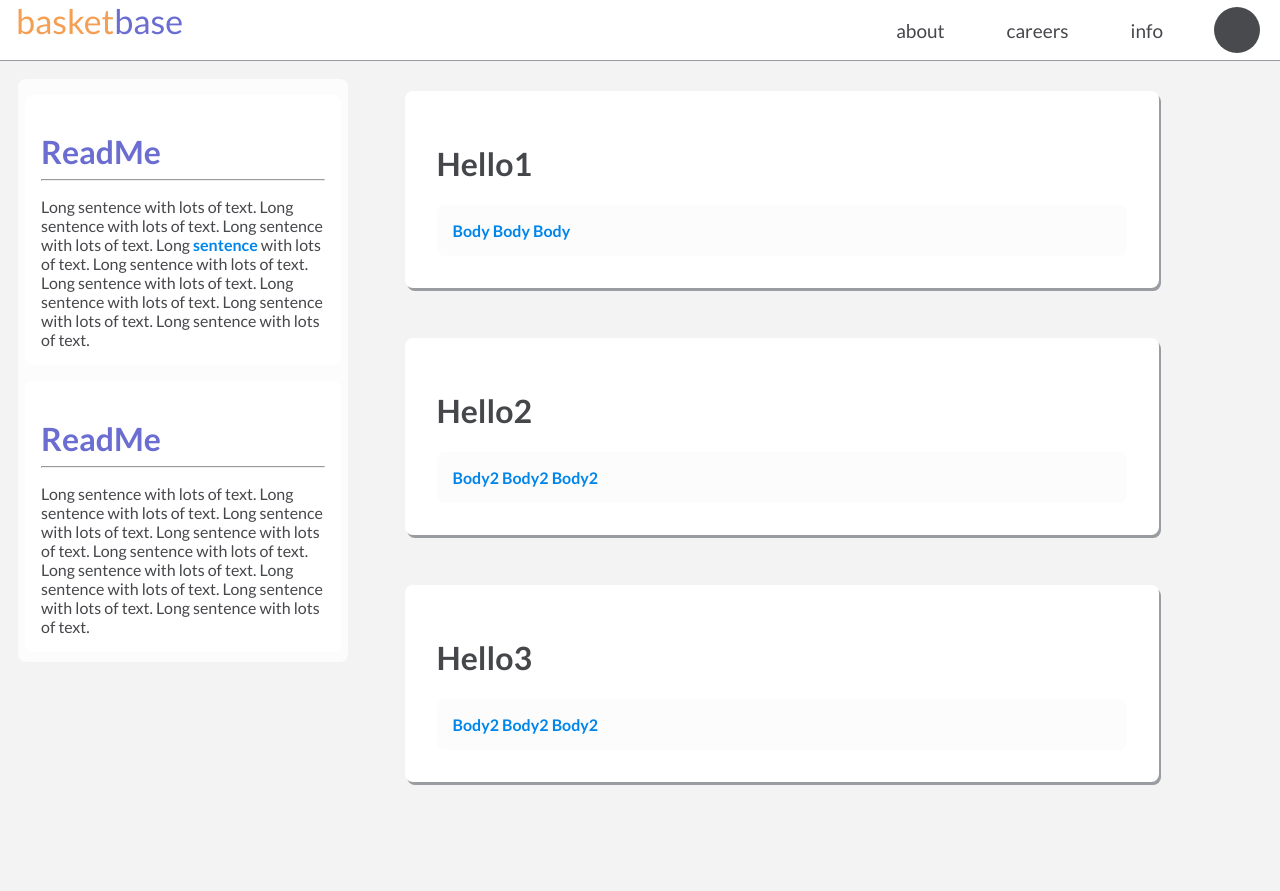
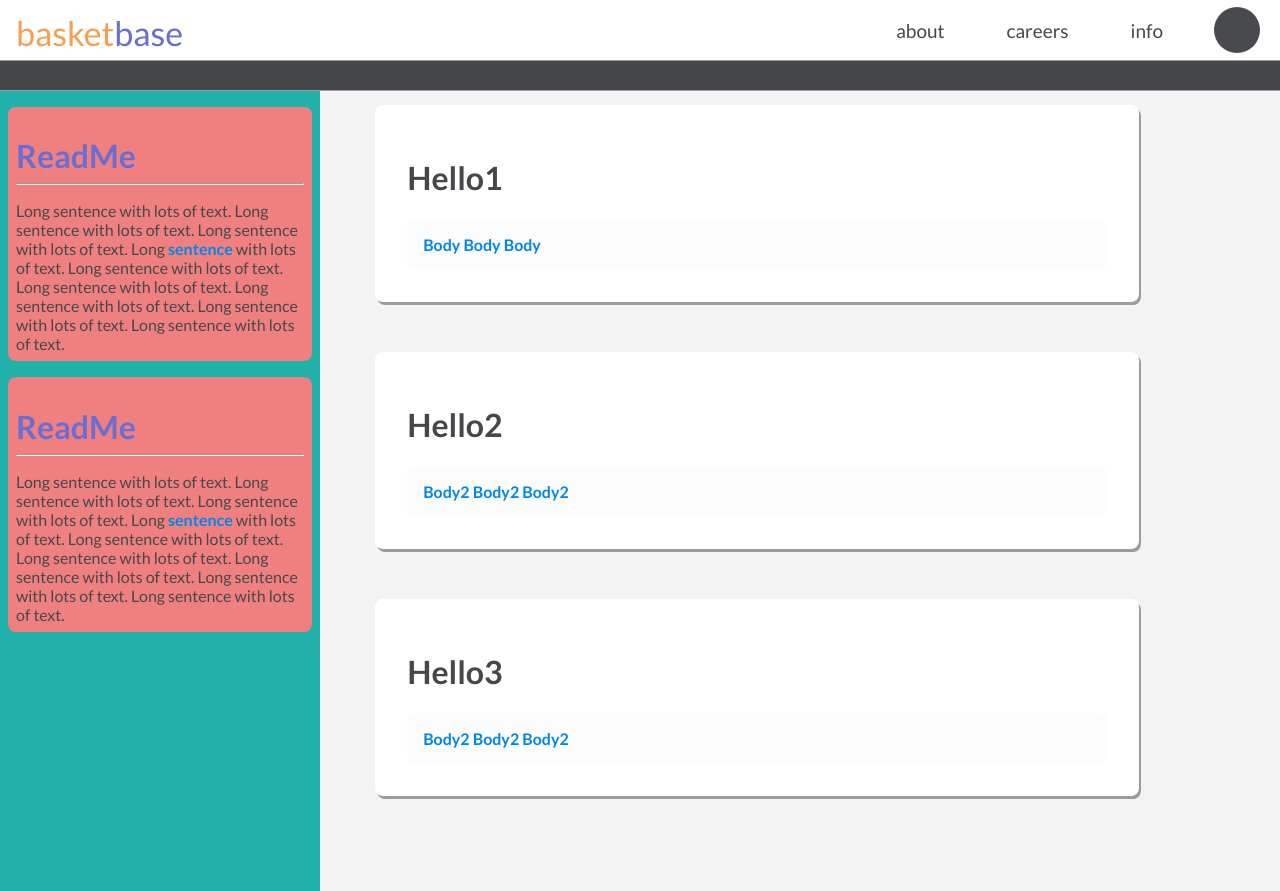
Before and after one commit to ding-swe/facebook-cleaner, a React (Create React App) app in the folder fantasy-ui/: page / in a window 1280 px wide. Before the commit the page ends 842 px from the top, so only its background shows below. Built offline with nearby package versions, Linux system fonts and the light colour scheme.

Commit message:
start implementing left sidebar

```diff
--- a/fantasy-ui/public/index.html
+++ b/fantasy-ui/public/index.html
@@ -5,11 +5,6 @@
     <link rel="icon" href="%PUBLIC_URL%/favicon.ico" />
     <meta name="viewport" content="width=device-width, initial-scale=1" />
     <meta name="theme-color" content="#000000" />
-    <meta
-      name="description"
-      content="Web site created using create-react-app"
-    />
-    <link rel="apple-touch-icon" href="%PUBLIC_URL%/logo192.png" />
     <!--
       manifest.json provides metadata used when your web app is installed on a
       user's mobile device or desktop. See https://developers.google.com/web/fundamentals/web-app-manifest/
@@ -24,7 +19,7 @@
       work correctly both with client-side routing and a non-root public URL.
       Learn how to configure a non-root public URL by running `npm run build`.
     -->
-    <title>Fantaaskt</title>
+    <title>basketbase</title>
   </head>
   <body>
     <noscript>You need to enable JavaScript to run this app.</noscript>
--- a/fantasy-ui/src/App.tsx
+++ b/fantasy-ui/src/App.tsx
@@ -2,12 +2,12 @@ import React, {useState} from 'react';
 import {BrowserRouter as Router, Switch, Route} from 'react-router-dom'
 import Home from './modules/Home/Home'
 import About from './modules/About/About'
-import Navbar, {NavItem, DropdownMenu, NavIcon, NavLogo} from './modules/Navbar/Navbar'
+import Navbar, {NavItem, DropdownMenu, NavIcon} from './modules/Navbar/Navbar'
 
 
 function App() {
   return (
-    <div>
+    <div style={{height: '100%'}}>
         <Navbar>
             <NavItem icon="about"></NavItem>
             <NavItem icon="careers"></NavItem>
--- /dev/null
+++ b/fantasy-ui/src/components/PlayerCard/PlayerCard.css
@@ -0,0 +1,17 @@
+
+.player-card {
+    color: var(--text-dark);
+    text-align: left;
+    position: relative;
+    border-radius: var(--border-radius);
+    /* background-color: var(--bg-white); */
+    background-color: lightcoral;
+    margin-top: 1rem;
+    width: 90%;
+    padding: 0.5rem;
+}
+
+.player-card h1 {
+    color: var(--text-accent);
+    margin-bottom: 0rem;
+}
--- /dev/null
+++ b/fantasy-ui/src/components/PlayerCard/PlayerCard.tsx
@@ -0,0 +1,26 @@
+import React from 'react'
+
+import './PlayerCard.css';
+import {Link} from 'react-router-dom'
+
+interface Props {
+
+}
+
+
+export default function PlayerCard(){
+    return (
+        <div className="player-card">
+            <div>
+                <h1> ReadMe </h1>
+                <hr></hr>
+                <Link to="/About"> Long sentence with lots of text.
+                    Long sentence with lots of text. Long sentence with lots of text.
+                    Long <b>sentence</b> with lots of text. Long sentence with lots of text.
+                    Long sentence with lots of text. Long sentence with lots of text.
+                    Long sentence with lots of text. Long sentence with lots of text.
+                </Link>
+            </div>
+        </div>
+    )
+}
--- a/fantasy-ui/src/index.css
+++ b/fantasy-ui/src/index.css
@@ -14,6 +14,7 @@
   --bg-accent: #F07167; /* unused */
   --bg-light: #ffcd00;  /* unused */
   --bg-hover: #fad0ab;
+  --bg-dark: #46474b;
   --bg-light-grey: #FCFCFC;
   --bg-white: white;
   --bg: #f3f3f3;
@@ -30,15 +31,19 @@
   --speed: 500ms;
 }
 
+#root {
+  height:100%;
+}
+
+html {
+  height:100%;
+}
+
 body {
   margin: 0;
-  font-family: 'Lato';
+  font-family: 'Lato', sans-serif;
   background: var(--bg);
-}
-
-code {
-  font-family: source-code-pro, Menlo, Monaco, Consolas, 'Courier New',
-    monospace;
+  height: 100%;
 }
 
 hr {
--- a/fantasy-ui/src/modules/Home/Home.css
+++ b/fantasy-ui/src/modules/Home/Home.css
@@ -1,40 +1,21 @@
 .container {
     display: flex;
     flex-direction: row;
-    margin-top: 1rem;
-    margin-left: 1rem;
+    height:100%;
 }
 
 
 .left-module{
     position: relative;
-    padding-left: 7px;
-    padding-right: 7px;
     padding-bottom: 10px;
-    margin: 2px;
     width: 25%;
-    border-radius: var(--border-radius);
-    background-color: var(--bg-light-grey);
+    /* background-color: var(--bg-light-grey); */
+    background-color: lightseagreen;
     display: flex;
     flex-direction: column;
-    height: 1%;
+    align-items: center;
 }
 
-.left-card {
-    color: var(--text-dark);
-    text-align: left;
-    position: relative;
-    border-radius: var(--border-radius);
-    background-color: var(--bg-white);
-    padding: 1rem;
-    margin-top: 1rem;
-    width: 90%;
-}
-
-.left-card h1 {
-    color: var(--text-accent);
-    margin-bottom: 0rem;
-}
 
 .center-module {
     position: relative;
--- a/fantasy-ui/src/modules/Home/Home.tsx
+++ b/fantasy-ui/src/modules/Home/Home.tsx
@@ -1,10 +1,10 @@
 import React from 'react'
-import {Link} from 'react-router-dom'
 import './Home.css';
 import HomeCard from '../../components/HomeCard/HomeCard'
 import { RootState } from '../../store/reducers';
 import { useSelector } from 'react-redux';
 import { CardData } from '../../store/statsReducer';
+import PlayerCard from '../../components/PlayerCard/PlayerCard';
 
 export default function Home(){
     const selectTodos = (state: RootState) => state.stats;
@@ -13,28 +13,8 @@ export default function Home(){
     return (
         <div className="container">
             <div className="left-module">
-                <div className="left-card">
-                    <div>
-                        <h1> ReadMe </h1>
-                        <hr></hr>
-                        <Link to="/About"> Long sentence with lots of text.
-                            Long sentence with lots of text. Long sentence with lots of text.
-                            Long <b>sentence</b> with lots of text. Long sentence with lots of text.
-                            Long sentence with lots of text. Long sentence with lots of text.
-                            Long sentence with lots of text. Long sentence with lots of text. </Link>
-                    </div>
-                </div>
-                <div className="left-card">
-                    <div>
-                        <h1> ReadMe </h1>
-                        <hr></hr>
-                        <Link to="/About"> Long sentence with lots of text.
-                            Long sentence with lots of text. Long sentence with lots of text.
-                            Long sentence with lots of text. Long sentence with lots of text.
-                            Long sentence with lots of text. Long sentence with lots of text.
-                            Long sentence with lots of text. Long sentence with lots of text. </Link>
-                    </div>
-                </div>
+               <PlayerCard/>
+               <PlayerCard/>
             </div>
             <div className="center-module">
                 {
--- a/fantasy-ui/src/modules/Navbar/Navbar.css
+++ b/fantasy-ui/src/modules/Navbar/Navbar.css
@@ -16,13 +16,11 @@
 }
 
 .logo-a {
-    padding-bottom: 7px;
     font-size: 34px;
     color: var(--text-accent-secondary);
 }
 
 .logo-b {
-    padding-bottom: 7px;
     font-size: 34px;
     color: var(--text-accent);
 }
@@ -99,3 +97,13 @@
 .icon-right {
     margin-left: auto;
 }
+
+
+.blackbar {
+    height: 29px;
+    background-color: var(--bg-dark);
+    border-bottom: 1px solid var(--shadow);
+    display: flex;
+    flex-direction: row;
+    justify-content: space-between;
+}
--- a/fantasy-ui/src/modules/Navbar/Navbar.tsx
+++ b/fantasy-ui/src/modules/Navbar/Navbar.tsx
@@ -9,7 +9,7 @@ interface Props {
 
 export function NavLogo(){
   return(
-    <div>
+    <div style={{paddingTop:'12px'}}>
       <a href="#" className="logo-a">
         basket
       </a>
@@ -79,9 +79,12 @@ export function DropdownMenu(){
 
 export default function Navbar(props:Props){
     return(
+      <div>
         <nav className="navbar">
           <NavLogo/>
           <ul className="navbar-nav"> {props.children} </ul>
         </nav>
+        <nav className="blackbar"></nav>
+      </div>
     )
 }
```
